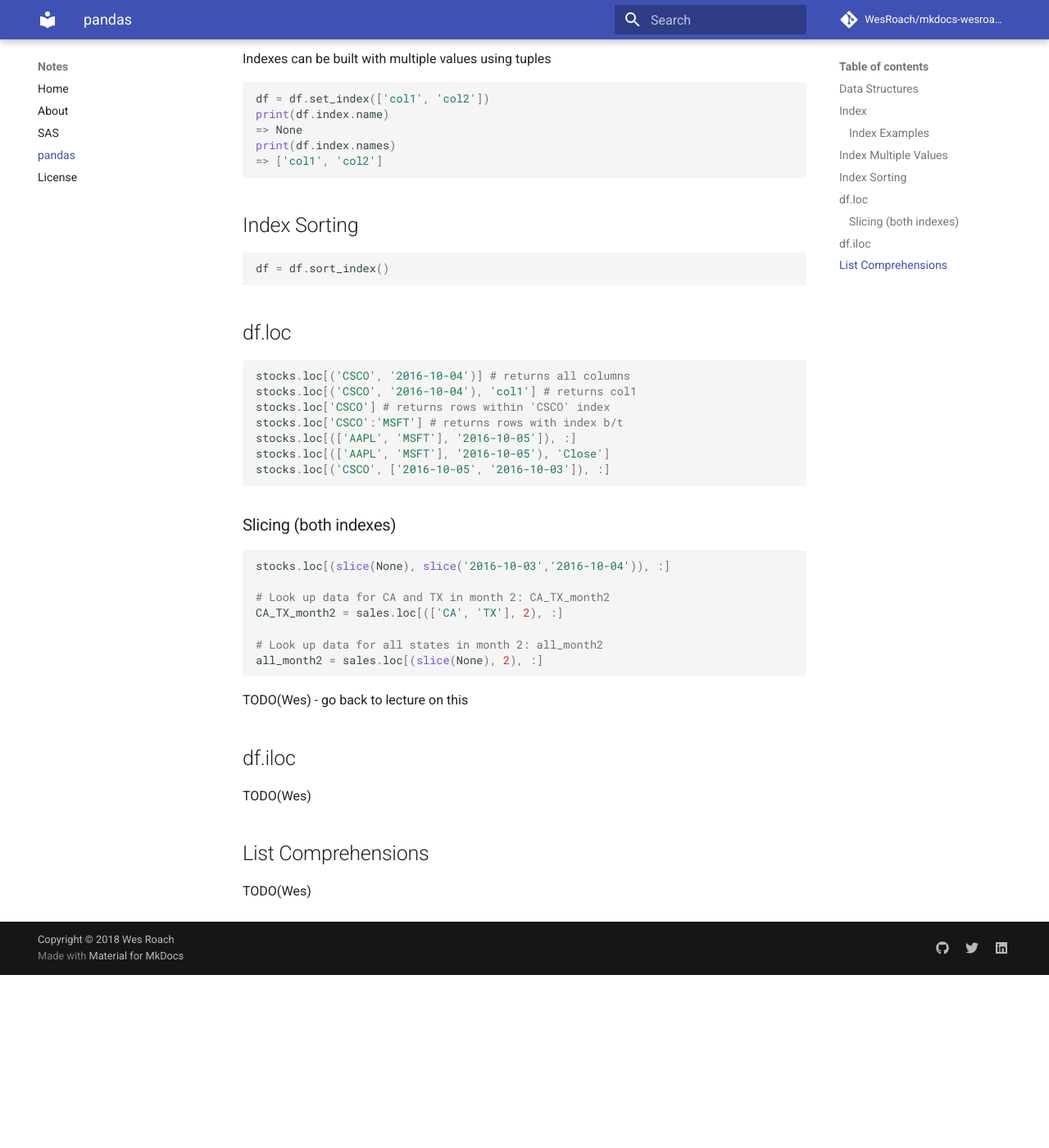
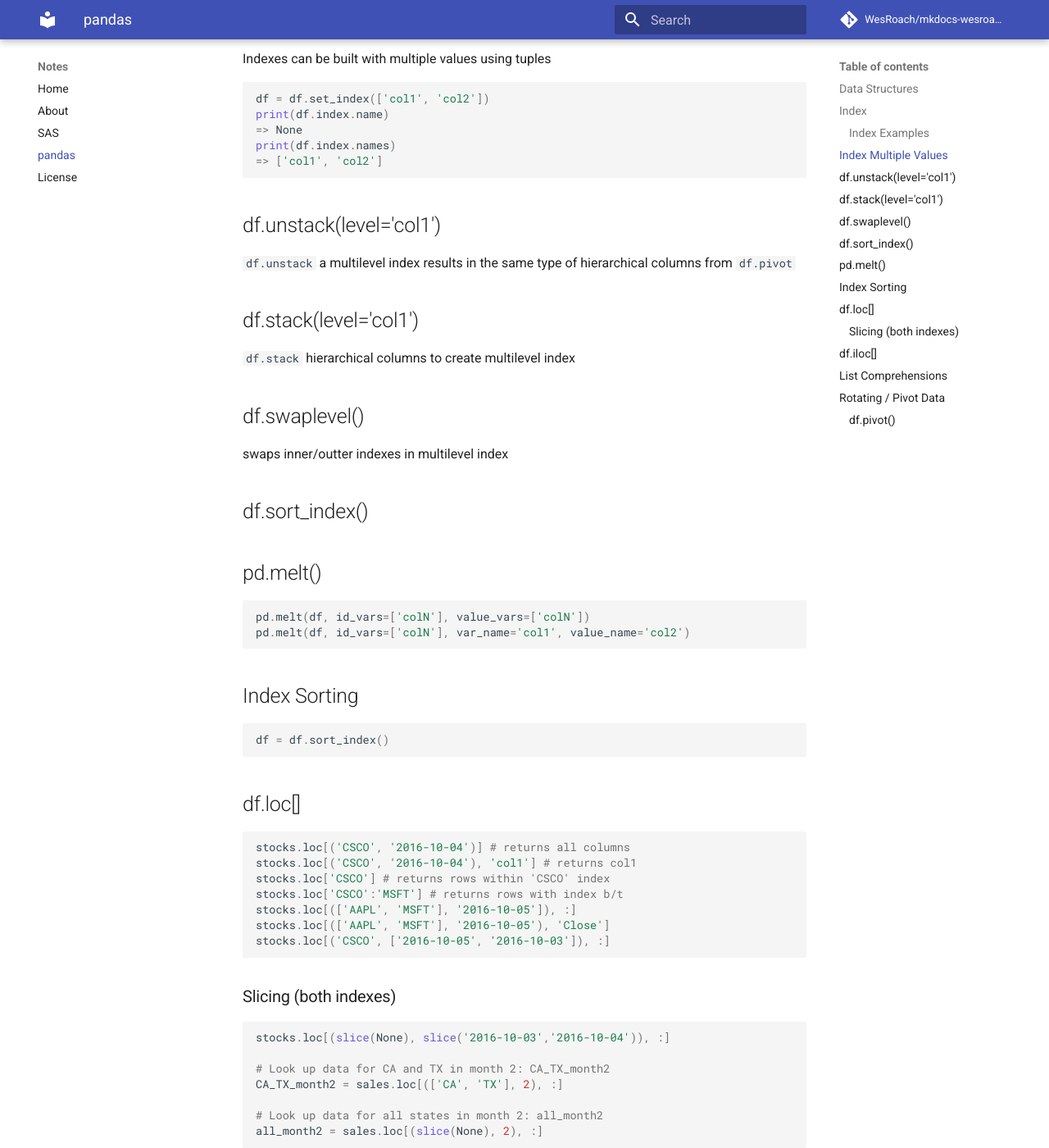
Before and after one commit to WesRoach/wesroach.github.io, an MkDocs documentation site: the page built from docs/pandas/pandas-notes.md, in a window 1280 px wide and 1400 px high, scrolled down 771 px. Shown: the whole window at 82% size. Built offline with MkDocs 1.6.1 and Material for MkDocs 9.7.7, drawn with Linux system fonts in a browser that asks for light colours; comment, search, counter and statistics services are not loaded; old or Windows-style settings are respelled for this version of MkDocs; before the commit the page ends 1960 px from its top, so only the background shows below that; some of the changed text lies outside the part shown.

Commit message:
on going notes - needs to be reformatted once I finish this course

````diff
--- a/docs/pandas/pandas-notes.md
+++ b/docs/pandas/pandas-notes.md
@@ -37,13 +37,35 @@ print(df.index.names)
 => ['col1', 'col2']
 ```
 
+## df.unstack(level='col1')
+
+`df.unstack` a multilevel index results in the same type of hierarchical columns from `df.pivot`
+
+## df.stack(level='col1')
+
+`df.stack` hierarchical columns to create multilevel index
+
+## df.swaplevel()
+
+swaps inner/outter indexes in multilevel index
+
+## df.sort_index()
+
+## pd.melt()
+
+```python
+pd.melt(df, id_vars=['colN'], value_vars=['colN'])
+pd.melt(df, id_vars=['colN'], var_name='col1', value_name='col2')
+```
+
+
 ## Index Sorting
 
 ```python
 df = df.sort_index()
 ```
 
-## df.loc
+## df.loc[]
 
 ```python
 stocks.loc[('CSCO', '2016-10-04')] # returns all columns
@@ -71,10 +93,26 @@ all_month2 = sales.loc[(slice(None), 2), :]
 
 TODO(Wes) - go back to lecture on this
 
-## df.iloc
+## df.iloc[]
 
 TODO(Wes)
 
 ## List Comprehensions
 
 TODO(Wes)
+
+
+## Rotating / Pivot Data
+
+### df.pivot()
+
+```python
+df.pivot(	index='col1'
+			,columns='col2'
+			,values='col3'
+)
+
+# all columns used as values
+df.pivot(index='col1' ,columns='col2'
+)
+```
````
